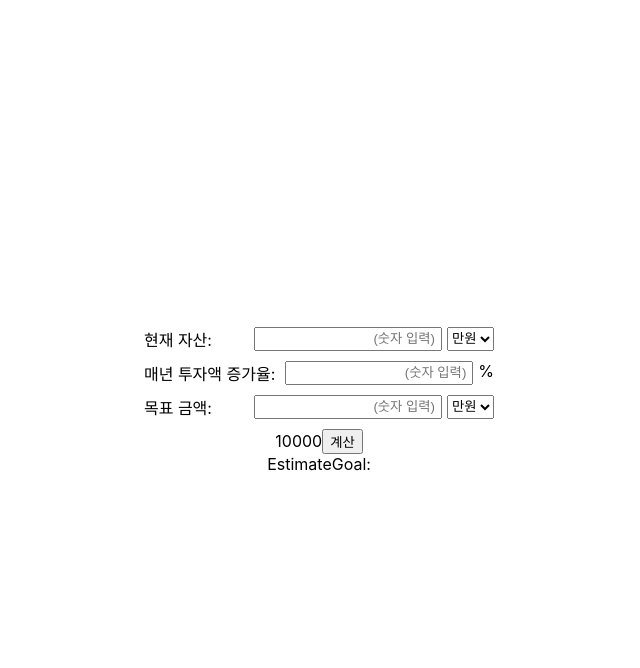
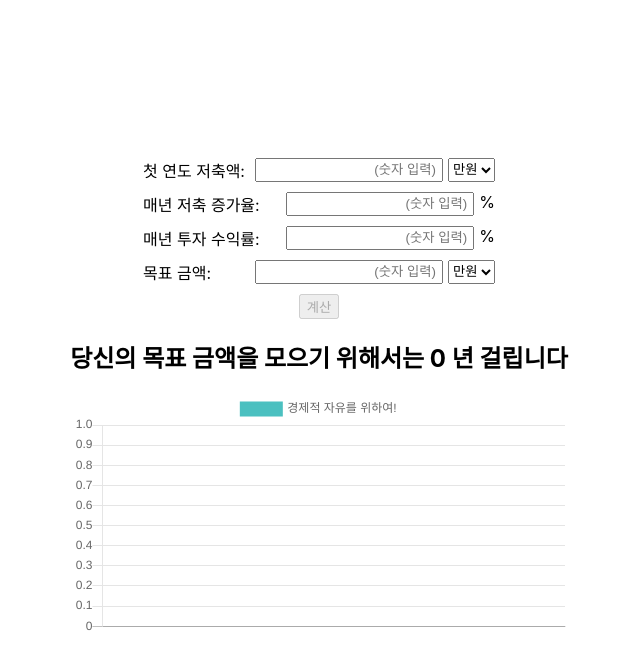
Before and after one commit to parkhojeong/moneyFreedom, a React (Create React App) app: page / in a window 1280 px wide. Shown: the top 668 px of the page, without its empty margins (321-961 px from the left). Built offline with nearby package versions, Linux system fonts and the light colour scheme.

Commit message:
# 수정사항 1. 목표 금액 도달 계산 로직 2. 목표 금액 도달까지 차트

```diff
--- a/package.json
+++ b/package.json
@@ -7,7 +7,9 @@
     "@testing-library/jest-dom": "^4.2.4",
     "@testing-library/react": "^9.3.2",
     "@testing-library/user-event": "^7.1.2",
+    "chart.js": "^2.9.4",
     "react": "^17.0.1",
+    "react-chartjs-2": "^2.11.1",
     "react-dom": "^17.0.1",
     "react-redux": "^7.1.3",
     "react-scripts": "4.0.3"
--- a/src/features/calculator/Calculator.js
+++ b/src/features/calculator/Calculator.js
@@ -8,16 +8,73 @@ class Calculator extends Component {
     super(props);
     this.state = {
       currentMoney: "",
-      increaseRate: "",
+      depositIncreaseRate: "",
       goalMoney: "",
+      investingGainRate: "",
       goalMoneyMultiplier: 10000,
       currentMoneyMultiplier: 10000,
+      enableButton: false,
     };
   }
 
   handleChange = (e) => {
-    this.setState({
-      [e.target.name]: Number(e.target.value),
+    this.setState(
+      {
+        [e.target.name]: Number(e.target.value),
+      },
+      this.updateEnableButton
+    );
+  };
+
+  updateEnableButton = (e) => {
+    const {
+      currentMoney,
+      depositIncreaseRate,
+      investingGainRate,
+      goalMoney,
+    } = this.state;
+
+    if (
+      !(typeof currentMoney === "number") ||
+      currentMoney < 0 ||
+      !(typeof depositIncreaseRate === "number") ||
+      depositIncreaseRate < 0 ||
+      !(typeof investingGainRate === "number") ||
+      investingGainRate < 0 ||
+      !(typeof goalMoney === "number") ||
+      goalMoney < 0
+    ) {
+      this.setState({ enableButton: false });
+    } else {
+      this.setState({ enableButton: true });
+    }
+  };
+
+  handleClick = () => {
+    const {
+      currentMoney,
+      depositIncreaseRate,
+      investingGainRate,
+      goalMoney,
+    } = this.state;
+
+    if (
+      !(typeof currentMoney === "number") ||
+      currentMoney < 0 ||
+      !(typeof depositIncreaseRate === "number") ||
+      depositIncreaseRate < 0 ||
+      !(typeof investingGainRate === "number") ||
+      investingGainRate < 0 ||
+      !(typeof goalMoney === "number") ||
+      goalMoney < 0
+    )
+      return;
+
+    this.props.calculate({
+      currentMoney: this.state.currentMoney * this.state.currentMoneyMultiplier,
+      depositIncreaseRate: this.state.depositIncreaseRate,
+      investingGainRate: this.state.investingGainRate,
+      goalMoney: this.state.goalMoney * this.state.goalMoneyMultiplier,
     });
   };
 
@@ -27,7 +84,7 @@ class Calculator extends Component {
         <div className={styles.row}>
           <div className={styles.inputArea}>
             <div className={styles.inputBox}>
-              <span className="title">현재 자산: </span>
+              <span className="title">첫 연도 저축액: </span>
 
               <input
                 name="currentMoney"
@@ -46,9 +103,9 @@ class Calculator extends Component {
               </select>
             </div>
             <div className={styles.inputBox}>
-              <span className="title">매년 투자액 증가율: </span>
+              <span className="title">매년 저축 증가율: </span>
               <input
-                name="increaseRate"
+                name="depositIncreaseRate"
                 onChange={this.handleChange}
                 type="text"
                 placeholder="(숫자 입력)"
@@ -59,6 +116,16 @@ class Calculator extends Component {
             <span className="title">매년 투자액 증가량: </span>
             <input type="text" />
           </div> */}
+            <div className={styles.inputBox}>
+              <span className="title">매년 투자 수익률: </span>
+              <input
+                name="investingGainRate"
+                onChange={this.handleChange}
+                type="text"
+                placeholder="(숫자 입력)"
+              />
+              %
+            </div>
             <div className={styles.inputBox}>
               <span className="title">목표 금액: </span>
               <input
@@ -77,16 +144,9 @@ class Calculator extends Component {
                 <option value="1">원</option>
               </select>
             </div>
-            {this.state.goalMoneyMultiplier}
-
             <button
-              onClick={() => {
-                this.props.calculate({
-                  currentMoney: this.state.currentMoney,
-                  increaseRate: this.state.increaseRate,
-                  goalMoney: this.state.goalMoney,
-                });
-              }}
+              disabled={!this.state.enableButton}
+              onClick={this.handleClick}
             >
               계산
             </button>
--- a/src/features/calculator/EstimateGoal.js
+++ b/src/features/calculator/EstimateGoal.js
@@ -1,17 +1,55 @@
 import React from "react";
 import { useSelector } from "react-redux";
+import { Line } from "react-chartjs-2";
 
 export default function EstimateGoal() {
-  const { result } = useSelector((state) => state.calculator);
-  console.log(result);
+  const { yearlyIncreasedMoneyList } = useSelector((state) => state.calculator);
+
+  const chartData = yearlyIncreasedMoneyList.map((money, index) => {
+    return Math.floor(money / 10000);
+  });
+  const labelData = yearlyIncreasedMoneyList.map(
+    (money, index) => index + "년 후"
+  );
+
+  const data = {
+    labels: labelData,
+    datasets: [
+      {
+        label: "경제적 자유를 위하여!",
+        fill: false,
+        lineTension: 0.1,
+        backgroundColor: "rgba(75,192,192,0.4)",
+        borderColor: "rgba(75,192,192,1)",
+        borderCapStyle: "butt",
+        borderDash: [],
+        borderDashOffset: 0.0,
+        borderJoinStyle: "miter",
+        pointBorderColor: "rgba(75,192,192,1)",
+        pointBackgroundColor: "#fff",
+        pointBorderWidth: 1,
+        pointHoverRadius: 5,
+        pointHoverBackgroundColor: "rgba(75,192,192,1)",
+        pointHoverBorderColor: "rgba(220,220,220,1)",
+        pointHoverBorderWidth: 2,
+        pointRadius: 1,
+        pointHitRadius: 10,
+        data: chartData,
+      },
+    ],
+  };
+
+  console.log(data);
+
   return (
     <div>
-      EstimateGoal:
-      <span>
-        {Object.keys(result).map((key) => (
-          <span>{result[key]}</span>
-        ))}
-      </span>
+      <div>
+        <h2>
+          당신의 목표 금액을 모으기 위해서는 {yearlyIncreasedMoneyList.length}{" "}
+          년 걸립니다
+        </h2>
+      </div>
+      <Line data={data} />
     </div>
   );
 }
--- a/src/features/calculator/calculatorSlice.js
+++ b/src/features/calculator/calculatorSlice.js
@@ -3,12 +3,39 @@ import { createSlice } from "@reduxjs/toolkit";
 export const calculatorSlice = createSlice({
   name: "calculator",
   initialState: {
-    result: {},
+    yearlyIncreasedMoneyList: [],
   },
   reducers: {
     calculate: (state, action) => {
       console.log("calculate / payload:", action.payload);
-      state.result = { ...action.payload };
+
+      const {
+        currentMoney,
+        depositIncreaseRate,
+        investingGainRate,
+        goalMoney,
+      } = action.payload;
+
+      let yearlytTotalMoneyList = [];
+      let yearlyDeposiMoneyList = [];
+      let increasedMoney = currentMoney;
+      let depositMoney = currentMoney;
+      let totalMoney = currentMoney;
+      yearlytTotalMoneyList.push(currentMoney);
+      yearlyDeposiMoneyList.push(currentMoney);
+
+      while (totalMoney < goalMoney) {
+        increasedMoney = totalMoney * (1 + investingGainRate * 0.01); // monthly increase rate
+        depositMoney = depositMoney * (1 + depositIncreaseRate * 0.01); // monthly increase rate
+
+        totalMoney = increasedMoney + depositMoney;
+        yearlyDeposiMoneyList.push(depositMoney);
+        yearlytTotalMoneyList.push(totalMoney);
+      }
+
+      yearlytTotalMoneyList.push(totalMoney);
+
+      state.yearlyIncreasedMoneyList = yearlytTotalMoneyList;
     },
   },
 });
```
Also changed, not shown: 1 other file (tests, documents, lock files or other folders).
